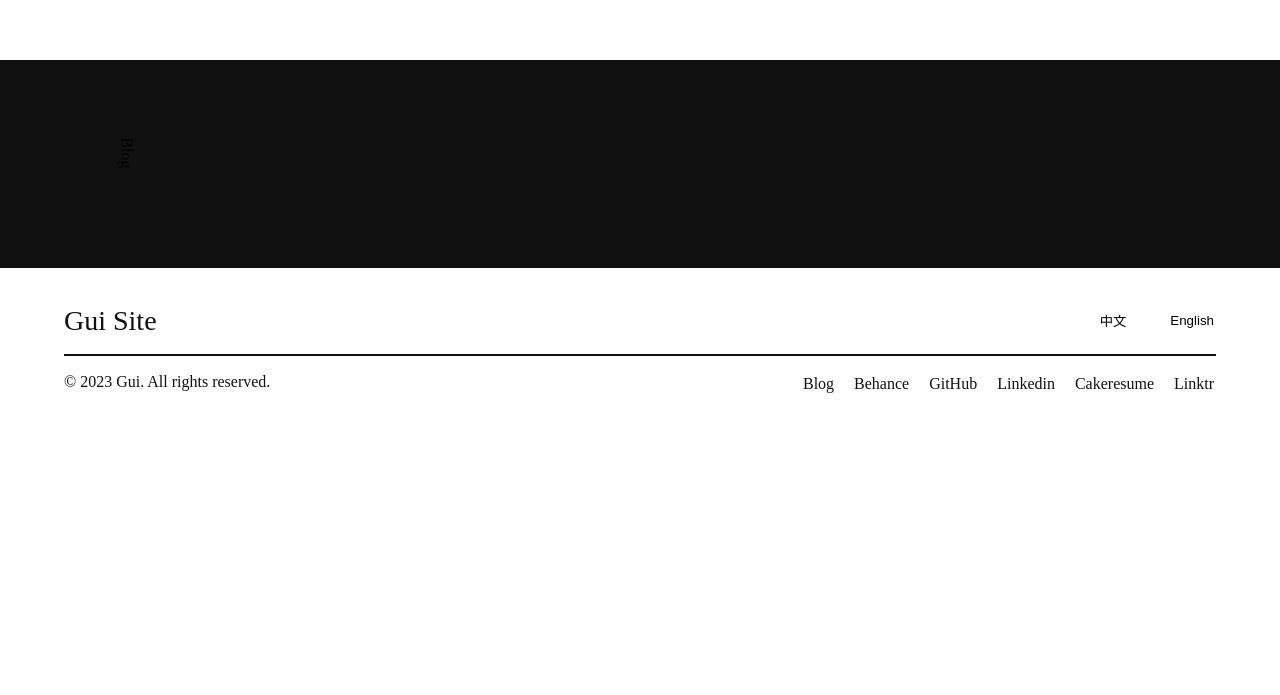
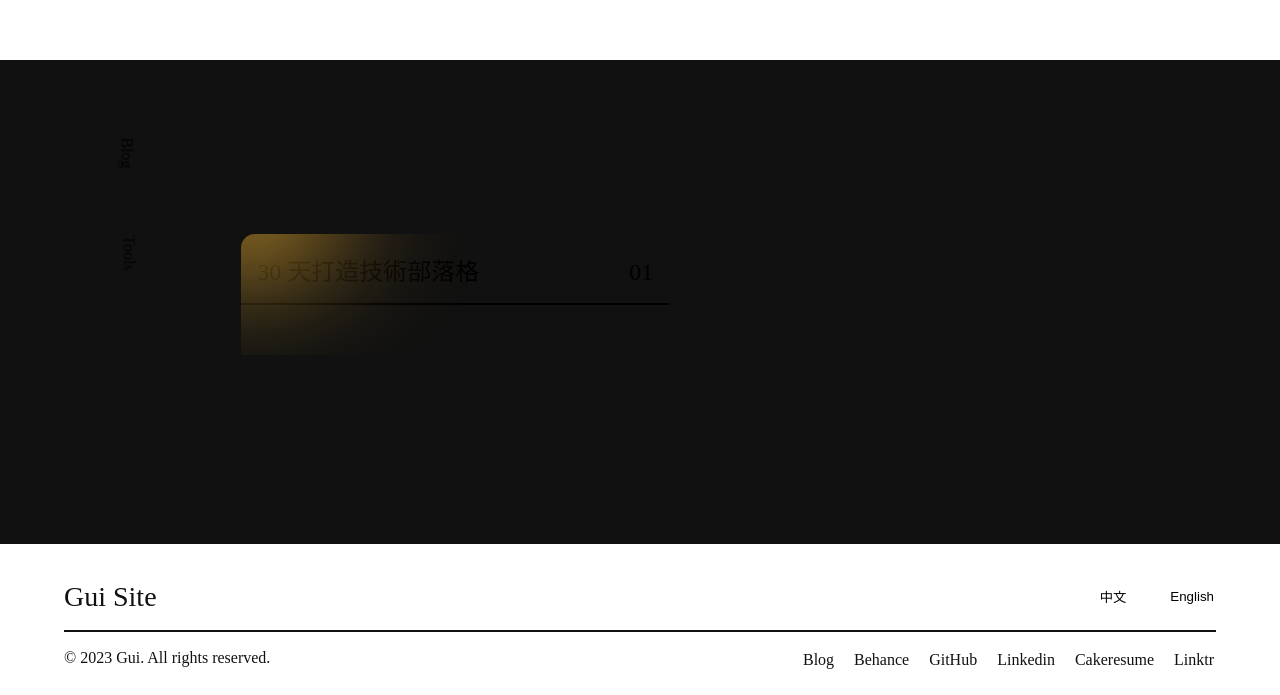
Before and after one commit to guitimliu/guisite_frontend, a Nuxt app: page / in a window 1280 px wide. Shown: the part 1779-2474 px from the top of the page. Before the commit the page ends 2198 px from the top, so only its background shows below. Built offline with nearby package versions, Linux system fonts and the light colour scheme; no server answers.

Commit message:
feat: ToolCard.vue 卡片與列表元件完成

```diff
--- /dev/null
+++ b/components/ToolCard.vue
@@ -0,0 +1,156 @@
+<script setup lang="ts">
+defineProps({
+  data: {
+    type: Object,
+    default: {},
+  }
+})
+
+const backgroundColor = ref([
+  {
+    one: '#FFAD31',
+    two: '#FFD439',
+  },
+  {
+    one: '#F0FF3F',
+    two: '#00FFC2',
+  },
+  {
+    one: '#FF3FE0',
+    two: '#00B2FF',
+  },
+  {
+    one: '#07D0FF',
+    two: '#06FFED',
+  },
+]);
+</script>
+
+<template>
+  <div class="toolCard">
+    <svg class="toolCard__background" width="427" height="256" viewBox="0 0 427 256" fill="none" xmlns="http://www.w3.org/2000/svg">
+      <g :filter="`url(#filter0_f_2652_1077_${data.index})`">
+        <path fill-rule="evenodd" clip-rule="evenodd" d="M86.8504 -45.8524C124.198 -45.2736 164.362 -47.3068 190.465 -28.014C219.301 -6.7014 236.136 25.9425 221.783 53.8757C208.543 79.6451 162.558 81.7958 128.066 93.4294C94.4939 104.752 63.5467 127.831 28.5443 119.051C-9.08672 109.612 -27.4598 79.9743 -36.9421 52.0399C-46.6549 23.4264 -50.0102 -9.55788 -22.4971 -31.3146C3.79337 -52.1046 47.8666 -46.4566 86.8504 -45.8524Z" :fill="`url(#paint0_linear_2652_1077_${data.index})`"/>
+      </g>
+      <defs>
+      <filter :id="`filter0_f_2652_1077_${data.index}`" x="-244" y="-247" width="671" height="568" filterUnits="userSpaceOnUse" color-interpolation-filters="sRGB">
+      <feFlood flood-opacity="0" result="BackgroundImageFix"/>
+      <feBlend mode="normal" in="SourceGraphic" in2="BackgroundImageFix" result="shape"/>
+        <feGaussianBlur stdDeviation="100" result="effect1_foregroundBlur_2652_1077"/>
+      </filter>
+      <linearGradient :id="`paint0_linear_2652_1077_${data.index}`" x1="92" y1="-15.5" x2="91.237" y2="120.999" gradientUnits="userSpaceOnUse">
+      <stop :stop-color="backgroundColor[data.index].one"/>
+      <stop offset="1" :stop-color="backgroundColor[data.index].two"/>
+      </linearGradient>
+      </defs>
+    </svg>
+    <div class="toolCard__top">
+      <h2 class="toolCard__title">
+        {{ data.title }}
+      </h2>
+      <span class="toolCard__index">
+        0{{ data.index + 1 }}
+      </span>
+    </div>
+    <div class="toolCard__bottom">
+      <p class="toolCard__desc">
+        {{ data.desc }}
+      </p>
+      <button type="button" class="toolCard__button">
+        <svg width="20" height="20" viewBox="0 0 20 20" fill="none" xmlns="http://www.w3.org/2000/svg">
+          <path d="M10 0.648438L19.3516 10L10 19.3516L8.35938 17.7109L14.8672 11.1484H0.648438V8.85156H14.8672L8.35938 2.28906L10 0.648438Z" fill="#111111"/>
+        </svg>
+      </button>
+    </div>
+    <a :href="data.url" class="toolCard__link" :title="data.title" target="_blank">
+      {{ data.title }}
+    </a>
+  </div>
+</template>
+
+<style lang="scss" scoped>
+.toolCard {
+  width: 100%;
+  height: 208px;
+  display: flex;
+  flex-direction: column;
+  justify-content: space-between;
+  position: relative;
+  border: 2px solid #111111;
+  border-radius: 16px;
+  padding-top: 24px;
+  overflow: hidden;
+
+  &__background {
+    position: absolute;
+    top: -47px;
+    left: -44px;
+    width: 271px;
+    height: 168px;
+  }
+
+  &__top, &__bottom {
+    display: flex;
+    justify-content: space-between;
+    align-items: center;
+    padding-left: 16px;
+    padding-right: 16px;
+  }
+
+  &__top {
+    border-bottom: 2px solid #000000;
+    padding-bottom: 16px;
+  }
+
+  &__bottom {
+    padding-top: 24px;
+    padding-bottom: 24px;
+    transition: background-color .3s;
+  }
+
+  &:hover &__bottom {
+    position: relative;
+    background-color: #111111;
+  }
+
+  &:hover &__bottom::after {
+    content: 'Try!';
+    position: absolute;
+    top: 50%;
+    left: 16px;
+    transform: translateY(-50%);
+    color: #ffffff;
+  }
+
+  &:hover &__button {
+    border: none;
+    background-color: #ffffff;
+  }
+
+  &__title, &__index {
+    @include font-h4;
+  }
+
+  &__desc {
+    color: #11111180;
+    line-height: 1.5;
+  }
+
+  &__button {
+    width: 52px;
+    height: 52px;
+    border: 1px solid #111111;
+    border-radius: 50%;
+    background-color: transparent;
+  }
+
+  &__link {
+    position: absolute;
+    top: 0;
+    left: 0;
+    width: 100%;
+    height: 100%;
+    opacity: 0;
+  }
+}
+</style>
--- /dev/null
+++ b/components/ToolCardList.vue
@@ -0,0 +1,39 @@
+<script setup lang="ts">
+defineProps({
+  list: {
+    type: Array,
+    default: {},
+  }
+})
+</script>
+
+<template>
+  <div class="toolCardList">
+    <ToolCard
+      v-for="item in list" :key="item.index"
+      class="toolCardList__item"
+      :data="item"
+    />
+  </div>
+</template>
+
+<style lang="scss" scoped>
+.toolCardList {
+  width: 100%;
+
+  @include desktop-up() {
+    display: flex;
+    justify-content: space-between;
+    align-items: center;
+    flex-wrap: wrap;
+  }
+
+  &__item {
+    margin-bottom: 40px;
+
+    @include desktop-up() {
+      width: 45%;
+    }
+  }
+}
+</style>
--- a/pages/index.vue
+++ b/pages/index.vue
@@ -130,6 +130,10 @@ getBlogData();
           <TitleButton title="Blog" />
           <BlogCardList :list="blogData" class="home__blog" />
         </div>
+        <div id="tools" class="home__block__layout" data-aos="fade-up" data-aos-duration="800">
+          <TitleButton title="Tools" />
+          <ToolCardList :list="tm('toolsData')" />
+        </div>
       </div>
     </div>
   </div>
```
